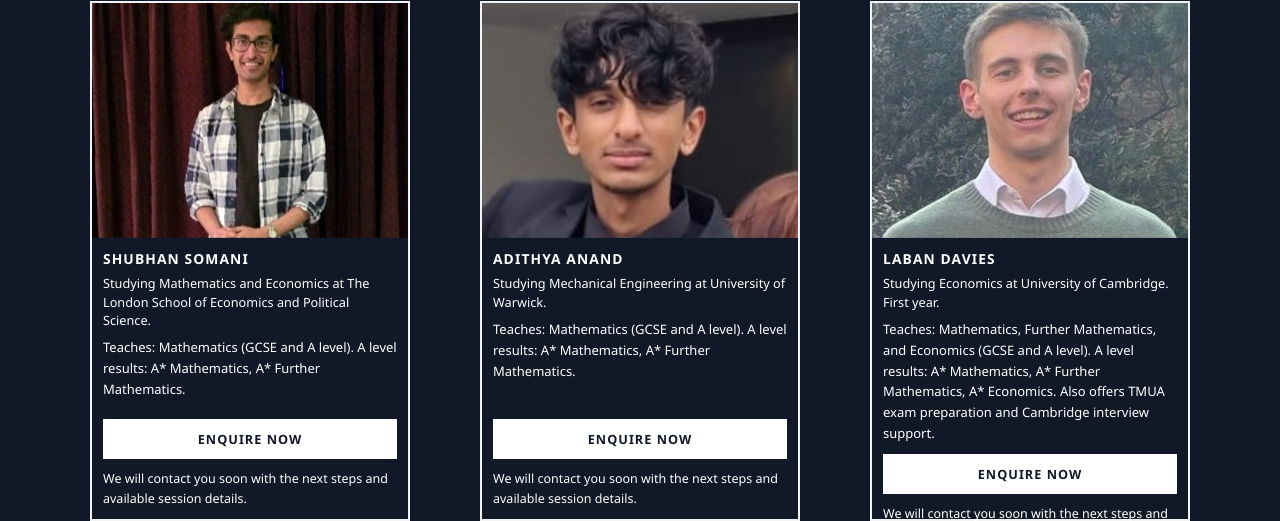
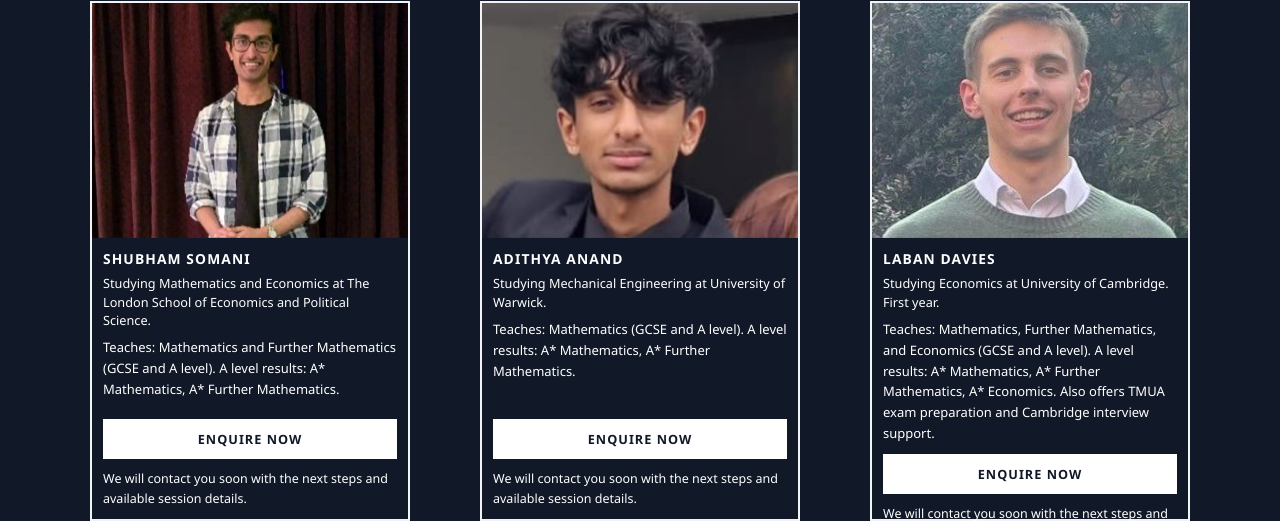
Before and after one commit to nikhilthakrar101-wq/mentura1, a website: page tutor.html in a window 1280 px wide. Shown: the part 1557-2078 px from the top of the page. Drawn offline with Linux system fonts and the light colour scheme.

Commit message:
Update tutor.html

```diff
--- a/tutor.html
+++ b/tutor.html
@@ -418,9 +418,9 @@
     <div class="tutor-tile t4">
       <div class="tutor-img"><img src="images/tutor-shubhan.jpeg" alt="Shubhan Somani" class="shubhan-fix"></div>
       <div class="tutor-info">
-        <div class="tutor-name">Shubhan Somani</div>
+        <div class="tutor-name">Shubham Somani</div>
         <div class="tutor-study">Studying Mathematics and Economics at The London School of Economics and Political Science.</div>
-        <div class="tutor-desc">Teaches: Mathematics (GCSE and A level). A level results: A* Mathematics, A* Further Mathematics.</div>
+        <div class="tutor-desc">Teaches: Mathematics and Further Mathematics (GCSE and A level). A level results: A* Mathematics, A* Further Mathematics.</div>
         <div class="enquire-area">
           <a class="enquire-btn" href="mailto:menturacontact@gmail.com?subject=Tutoring%20Enquiry%20Shubhan%20Somani&body=Hi%20Mentura%2C%0A%0AI%27d%20like%20to%20enquire%20about%20tutoring%20with%20Shubhan%20Somani.%0A%0ASubject%3A%0ALevel%20GCSE%20or%20A%20level%3A%0AExam%20board%20if%20known%3A%0ATopics%3A%0AAvailability%3A%0A%0AThanks%2C%0A">Enquire Now</a>
           <div class="after-enquire">We will contact you soon with the next steps and available session details.</div>
```
